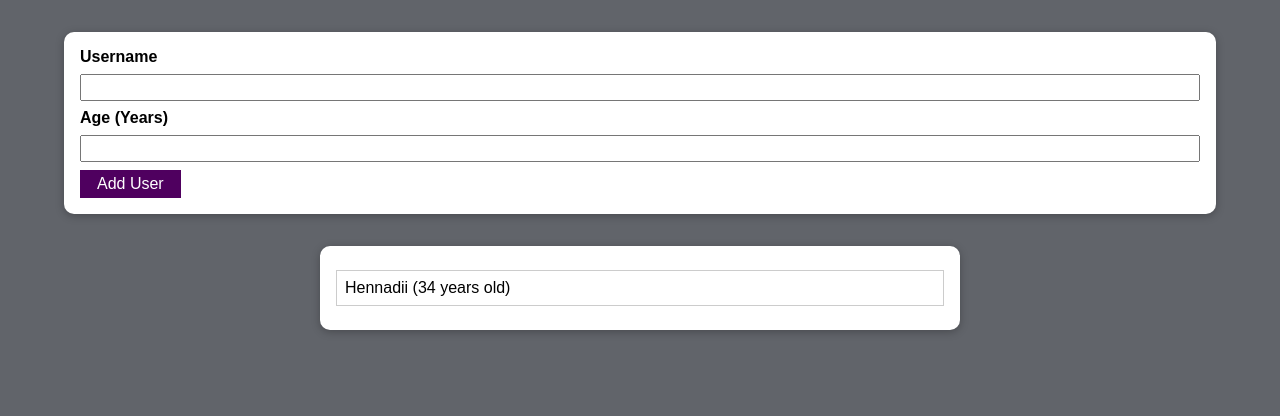
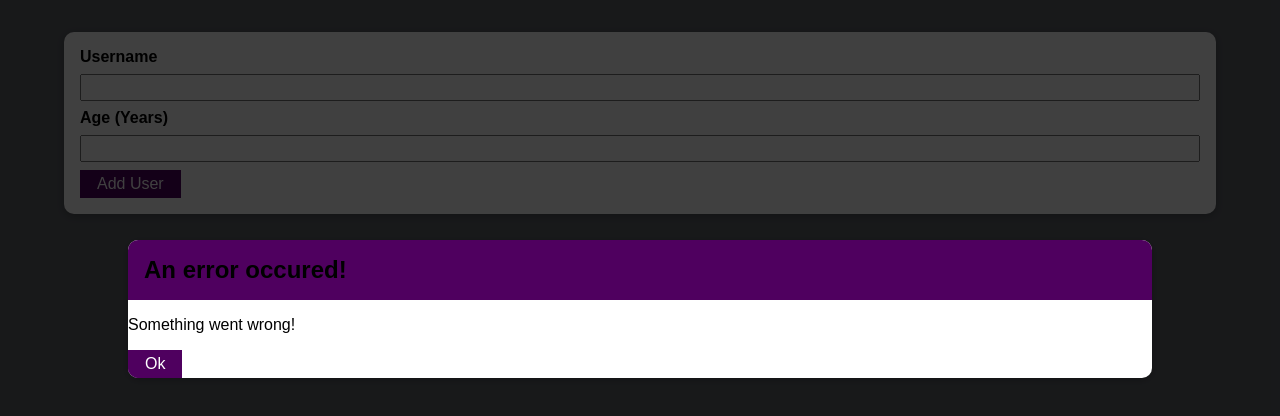
Before and after one commit to HennadiiZ/reactMxShwUd8Practice, a React (Create React App) app: page / in a window 1280 px wide. Shown: the top 416 px of the page. Built offline with nearby package versions, Linux system fonts and the light colour scheme.

Commit message:
097 Adding The _ErrorModal_ Component

```diff
--- /dev/null
+++ b/src/components/UI/ErrorModal/ErrorModal.js
@@ -0,0 +1,25 @@
+import classes from '../ErrorModal/ErrorModal.module.css';
+import Card from '../Card';
+import Button from '../Button';
+
+const ErrorModal = props => {
+  return (
+    <>
+      <div className={classes.backdrop}></div>
+      <Card className={`${classes.modal}`}>
+        {/* <div >{props.children}</div> */}
+        <header className={classes.header}>
+          <h2>{props.title}</h2>
+        </header>
+        <div className={classes.content}>
+          <p>{props.message}</p>
+        </div>
+        <footer className={classes.actions}>
+          <Button>Ok</Button>
+        </footer>
+      </Card>
+    </>
+  )
+}
+
+export default ErrorModal;
--- /dev/null
+++ b/src/components/UI/ErrorModal/ErrorModal.module.css
@@ -0,0 +1,31 @@
+.backdrop {
+  position: fixed;
+  top:0;
+  left: 0;
+  width: 100%;
+  height: 100vh;
+  z-index: 10;
+  background: rgba(0, 0, 0, 0.75);
+}
+
+.modal {
+  position: fixed;
+  top: 30vh;
+  left: 10%;
+  width: 80%;
+  z-index: 100;
+  overflow: hidden;
+}
+
+.header {
+  background: #4f005f;
+  padding: 1rem;
+}
+
+.header h2{
+  margin: 0;
+}
+
+.content {
+
+}
--- a/src/components/Users/AddUser.js
+++ b/src/components/Users/AddUser.js
@@ -2,17 +2,16 @@
 import Card from '../UI/Card';
 import classes from './AddUser.module.css';
 import Button from '../UI/Button';
+import ErrorModal from '../UI/ErrorModal/ErrorModal';
 
 const AddUser = (props) => {
 
   const [enteredUsername, setEnteredUsername] = useState('');
   const [enteredUserAge, setEnteredUserAge] = useState('');
 
-//   let allertMessage = '';
-
   const addUserHandler = (event) => {
     event.preventDefault();
-    // console.log(event.target);
+
     if (enteredUsername.trim().length === 0 || enteredUserAge.trim().length === 0) {
     //   allertMessage = 'Invalid Data!';
       return;
@@ -24,26 +23,24 @@
     console.log(enteredUsername, enteredUserAge);
 
     props.onAddUser(enteredUsername, enteredUserAge);
-    // allertMessage = '';
 
     setEnteredUsername('');
     setEnteredUserAge('');
   };
 
   const usernameChangeHandler = (event) => {
-    // console.log('name', event.target.value);
     setEnteredUsername(event.target.value);
   };
 
   const userAgeChangeHandler = (event) => {
-    // console.log('age', event.target.value);
     setEnteredUserAge(event.target.value);
   };
 
   return (
+    <>
+      <ErrorModal title="An error occured!" message="Something went wrong!"/>
       <Card className={classes.input}>
         <form onSubmit={addUserHandler}>
-
           <label htmlFor="username">Username</label>
           <input
             id="username"
@@ -51,7 +48,6 @@
             value={enteredUsername}
             onChange={usernameChangeHandler}
           />
-
           <label htmlFor="age">Age (Years)</label>
           <input
             id="age"
@@ -59,11 +55,10 @@
             value={enteredUserAge}
             onChange={userAgeChangeHandler}
           />
-
-        {/* <button type="submit">Add User</button> */}
           <Button type="submit" className="">Add User</Button>
         </form>
       </Card>
+    </>
   )
 };
 
--- a/src/index.js
+++ b/src/index.js
@@ -20,3 +20,5 @@
 // 095 Adding a Users List Component
 
 // 096 Managing a List Of Users via State
+
+// 097 Adding The _ErrorModal_ Component
```
Lines whose indentation alone changed are shown as unchanged.
